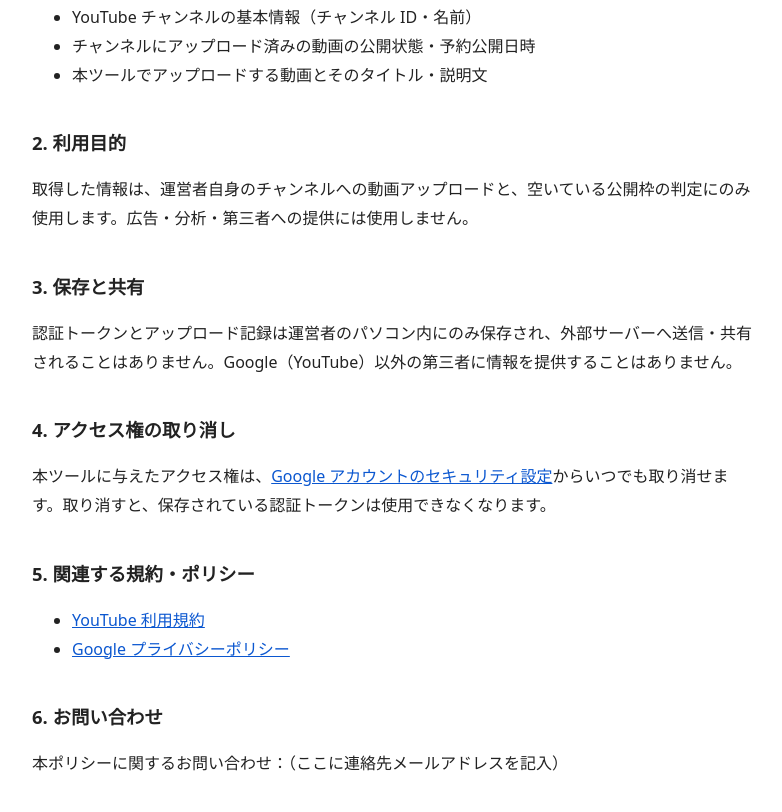
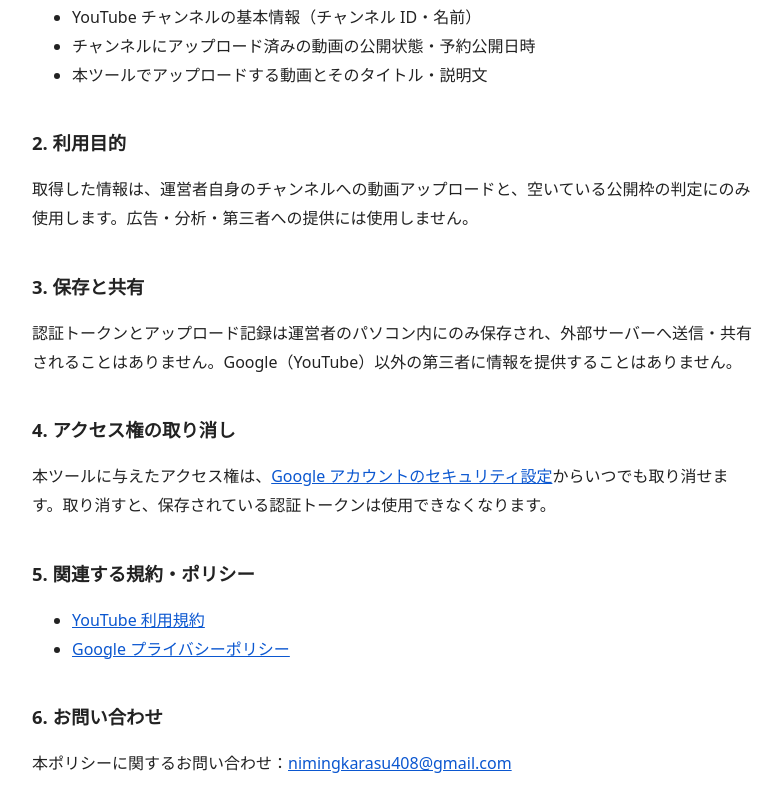
Before and after one commit to 408-design/moshimo-uploade, a plain HTML site: page privacy.html in a window 1280 px wide. Shown: the part 362-1174 px from the top of the page, without its empty margins (248-1030 px from the left). Drawn offline with Linux system fonts and the light colour scheme.

Commit message:
Add files via upload

```diff
--- a/privacy.html
+++ b/privacy.html
@@ -40,6 +40,6 @@
 </ul>
 
 <h2>6. お問い合わせ</h2>
-<p>本ポリシーに関するお問い合わせ：<span>（ここに連絡先メールアドレスを記入）</span></p>
+<p>本ポリシーに関するお問い合わせ：<a href="mailto:nimingkarasu408@gmail.com">nimingkarasu408@gmail.com</a></p>
 </body>
 </html>
```
